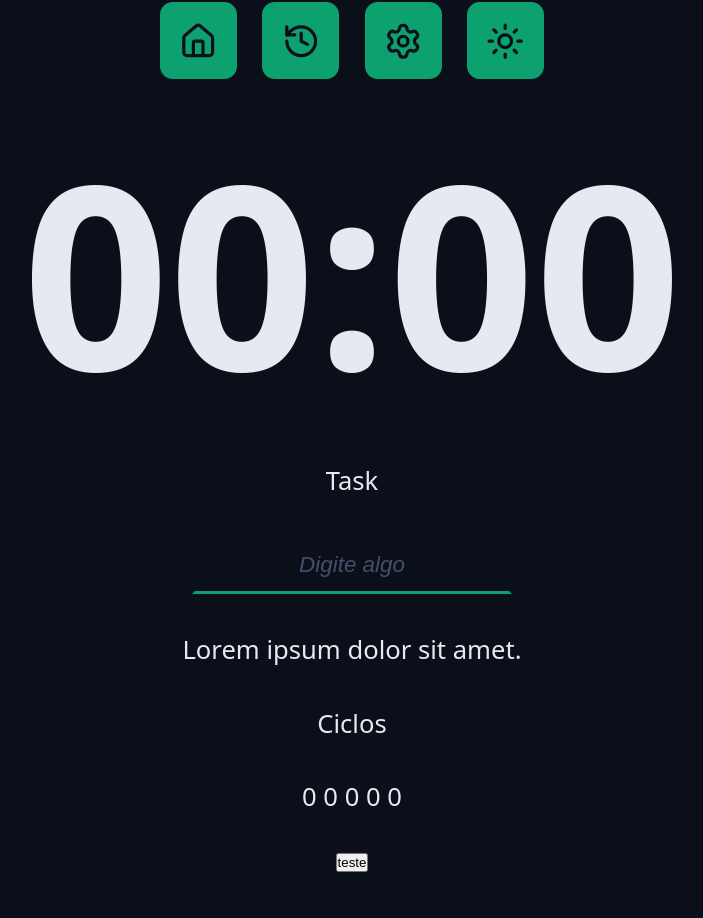
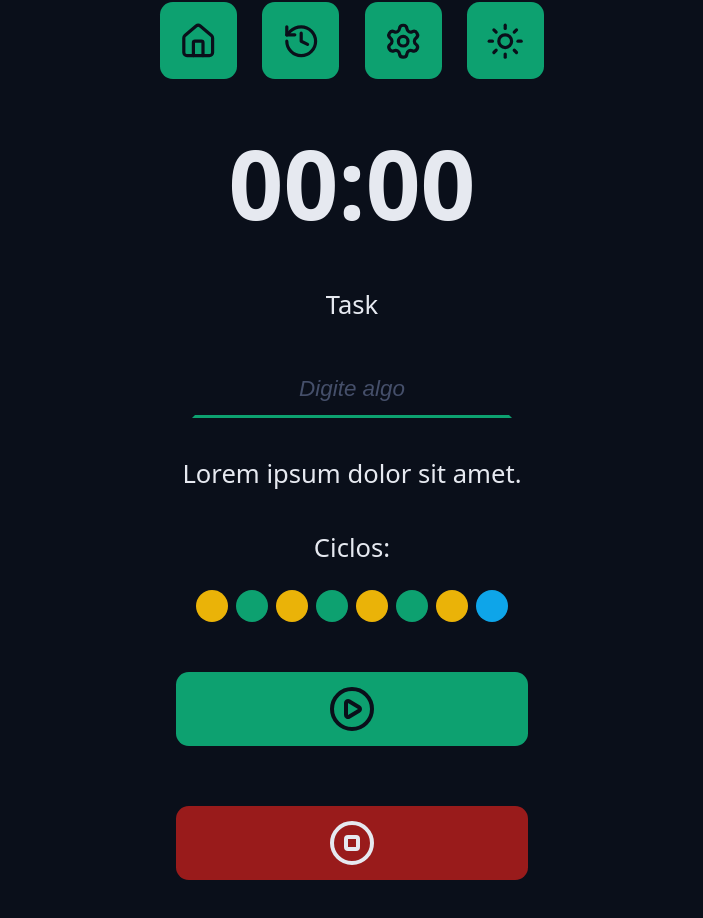
Before and after one commit to thaiscampos/chronos-pomodoro, a React (Vite) app: page / in a window 1280 px wide. Shown: the part 352-1270 px from the top of the page, without its empty margins (288-991 px from the left). Built offline with nearby package versions, Linux system fonts and the light colour scheme.

Commit message:
botao cycle

```diff
--- a/src/App.tsx
+++ b/src/App.tsx
@@ -1,5 +1,8 @@
+import { PlayCircleIcon, StopCircleIcon } from "lucide-react";
 import { Container } from "./components/Container";
 import { CountDown } from "./components/CountDown";
+import { Cycles } from "./components/Cycles";
+import { DefaultButton } from "./components/DefaultButton/DefaultButton";
 import { DefaultInput } from "./components/DefaultInput";
 import { Logo } from "./components/Logo";
 import { Menu } from "./components/Menu";
@@ -34,11 +37,11 @@
             <p>Lorem ipsum dolor sit amet.</p>
           </div>
           <div className="formRow">
-            <p>Ciclos</p>
-            <p>0 0 0 0 0</p>
+            <Cycles />
           </div>
           <div className="formRow">
-            <button>teste</button>
+            <DefaultButton icon={<PlayCircleIcon />} />
+            <DefaultButton icon={<StopCircleIcon />} color="red" />
           </div>
         </form>
       </Container>
--- a/src/components/CountDown/styles.module.css
+++ b/src/components/CountDown/styles.module.css
@@ -1,5 +1,5 @@
 .container {
-  font-size: clamp(8rem, 25vw, 16rem);
+  font-size: clamp(4rem, 25vw, 6rem);
   font-weight: bold;
   text-align: center;
   line-height: 1.1;
--- /dev/null
+++ b/src/components/Cycles/index.tsx
@@ -0,0 +1,19 @@
+import styles from "./styles.module.css";
+
+export function Cycles() {
+  return (
+    <div className={styles.cycles}>
+      <span> Ciclos: </span>
+      <div className={styles.cycleDots}>
+        <span className={`${styles.cycleDot} ${styles.workTime}`}></span>
+        <span className={`${styles.cycleDot} ${styles.shortBreakTime}`}></span>
+        <span className={`${styles.cycleDot} ${styles.workTime}`}></span>
+        <span className={`${styles.cycleDot} ${styles.shortBreakTime}`}></span>
+        <span className={`${styles.cycleDot} ${styles.workTime}`}></span>
+        <span className={`${styles.cycleDot} ${styles.shortBreakTime}`}></span>
+        <span className={`${styles.cycleDot} ${styles.workTime}`}></span>
+        <span className={`${styles.cycleDot} ${styles.longBreakTime}`}></span>
+      </div>
+    </div>
+  );
+}
--- /dev/null
+++ b/src/components/Cycles/styles.module.css
@@ -0,0 +1,31 @@
+.cycles {
+  display: flex;
+  flex-direction: column;
+  gap: 1.6rem;
+  align-items: center;
+  justify-content: center;
+}
+
+.cycleDots {
+  display: flex;
+  gap: 0.5rem;
+}
+
+.cycleDot {
+  width: 2rem;
+  height: 2rem;
+  background-color: var(--primary);
+  border-radius: 50%;
+}
+
+.workTime {
+  background-color: var(--warning);
+}
+
+.shortBreakTime {
+  background-color: (--primary);
+}
+
+.longBreakTime {
+  background-color: var(--info);
+}
--- /dev/null
+++ b/src/components/DefaultButton/DefaultButton.tsx
@@ -0,0 +1,20 @@
+import styles from "./styles.module.css";
+
+type DefaultButtonProps = {
+  icon: React.ReactNode;
+  color?: "green" | "red";
+} & React.ComponentProps<"button">;
+
+export function DefaultButton({
+  icon,
+  color = "green",
+  ...props
+}: DefaultButtonProps) {
+  return (
+    <>
+      <button className={`${styles.button} ${styles[color]}`} {...props}>
+        {icon}
+      </button>
+    </>
+  );
+}
--- /dev/null
+++ b/src/components/DefaultButton/styles.module.css
@@ -0,0 +1,32 @@
+.button {
+  border: none;
+
+  display: flex;
+  align-items: center;
+  justify-content: center;
+  min-width: 22rem;
+  padding: 0.8rem;
+  border-radius: 0.8rem;
+  margin: 0.7rem 0;
+  cursor: pointer;
+  transition: all 0.1s ease-in-out;
+}
+
+.button svg {
+  width: 3rem;
+  height: 3rem;
+}
+
+.button:hover {
+  filter: brightness(80%);
+}
+
+.red {
+  background: var(--error);
+  color: var(--text-over-error);
+}
+
+.green {
+  background: var(--primary);
+  color: var(--text-over-primary);
+}
```
